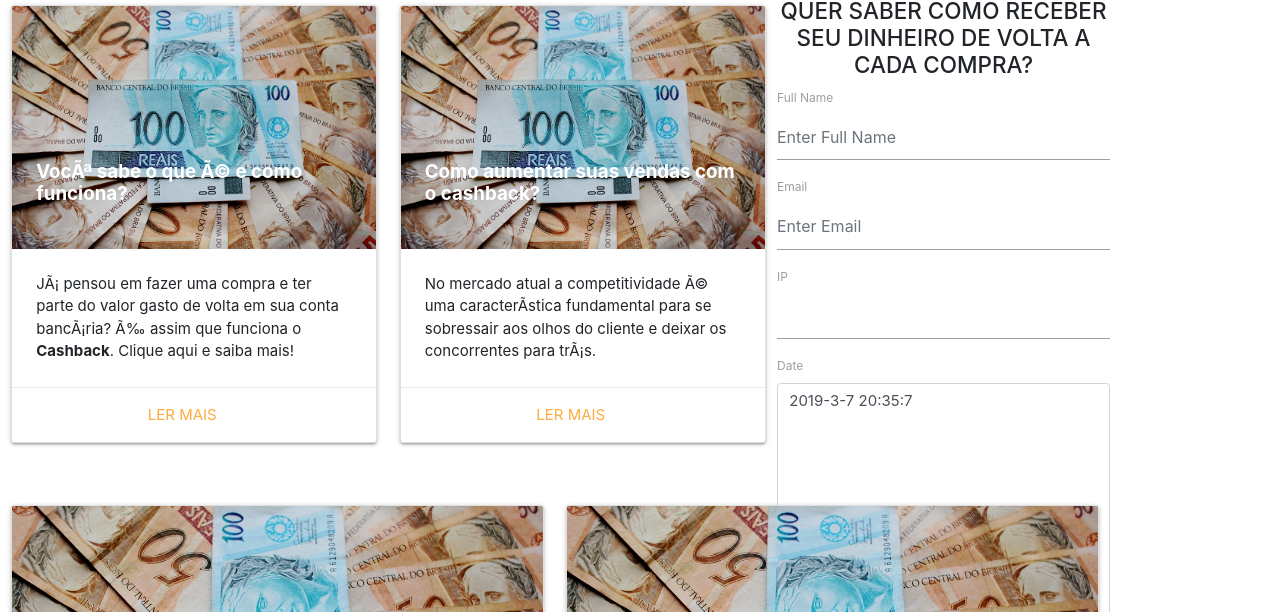
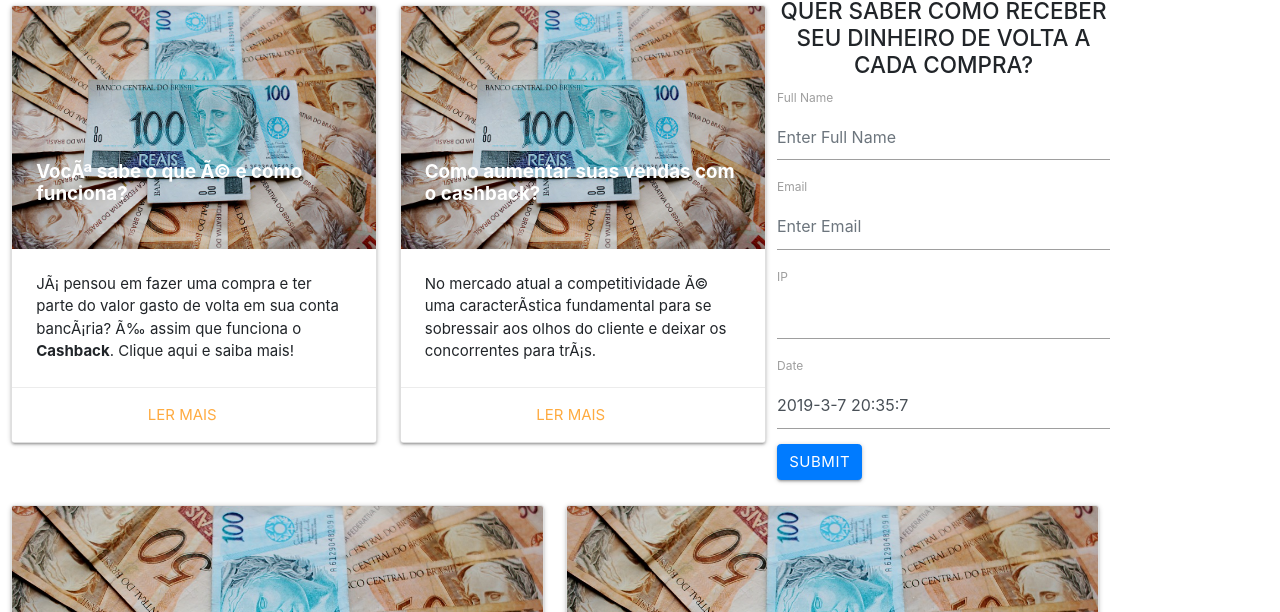
Before and after one commit to fabiofxi7/MelhorBlog, a plain HTML site: page index.html in a window 1280 px wide. Shown: the part 188-800 px from the top of the page. Drawn offline with nearby package versions, Linux system fonts and the light colour scheme.

Commit message:
Update index.html

```diff
--- a/index.html
+++ b/index.html
@@ -87,7 +87,7 @@
                 </div>
                 <div class="form-group">
                     <label for="exampleMessage">Date</label>
-                    <textarea class="form-control date" id="date" placeholder="Enter date" cols="30" rows="10" required></textarea>
+                    <input type="text" class="form-control date" id="date" placeholder="Enter date" required></textarea>
                 </div>
               <script type="application/javascript">
 
```
